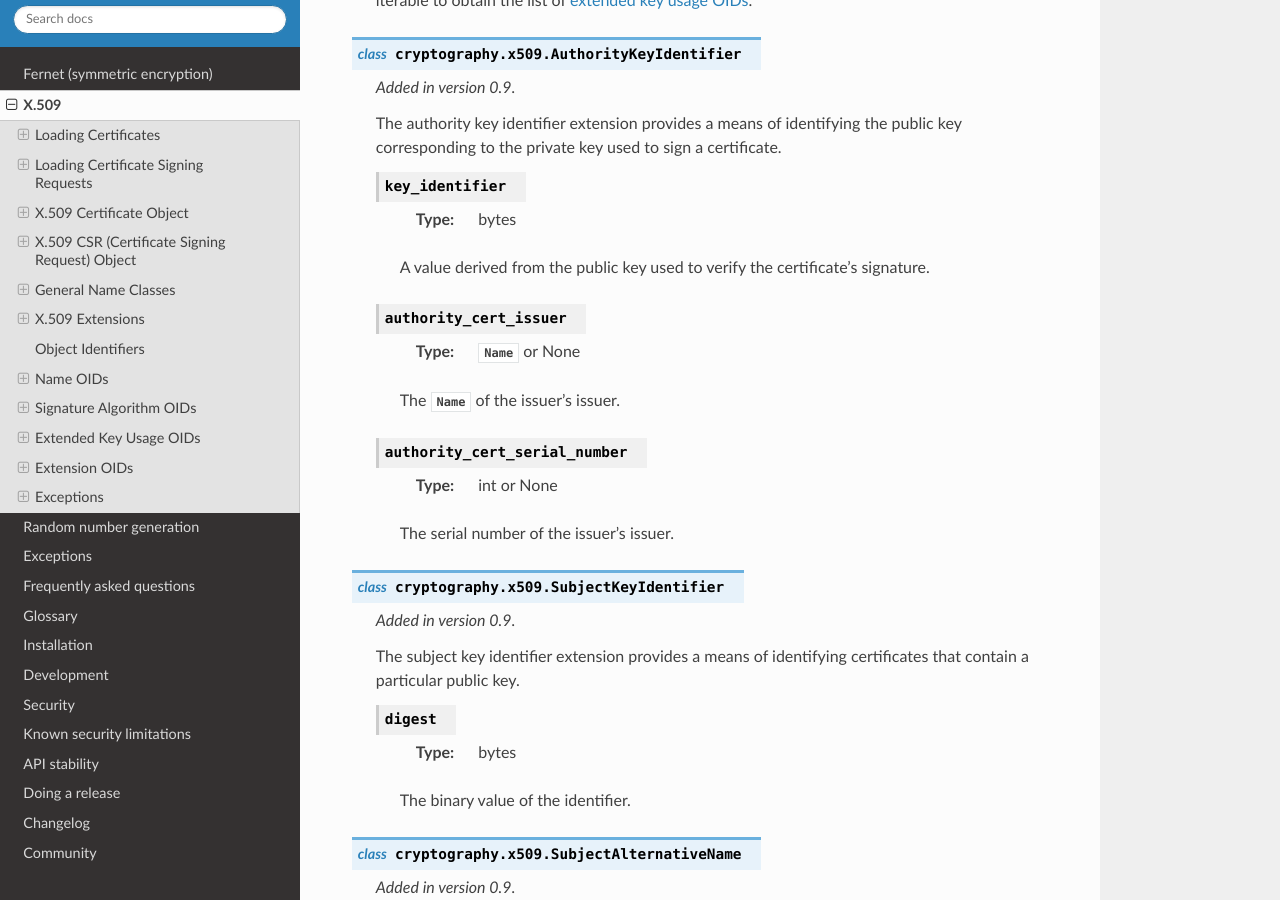
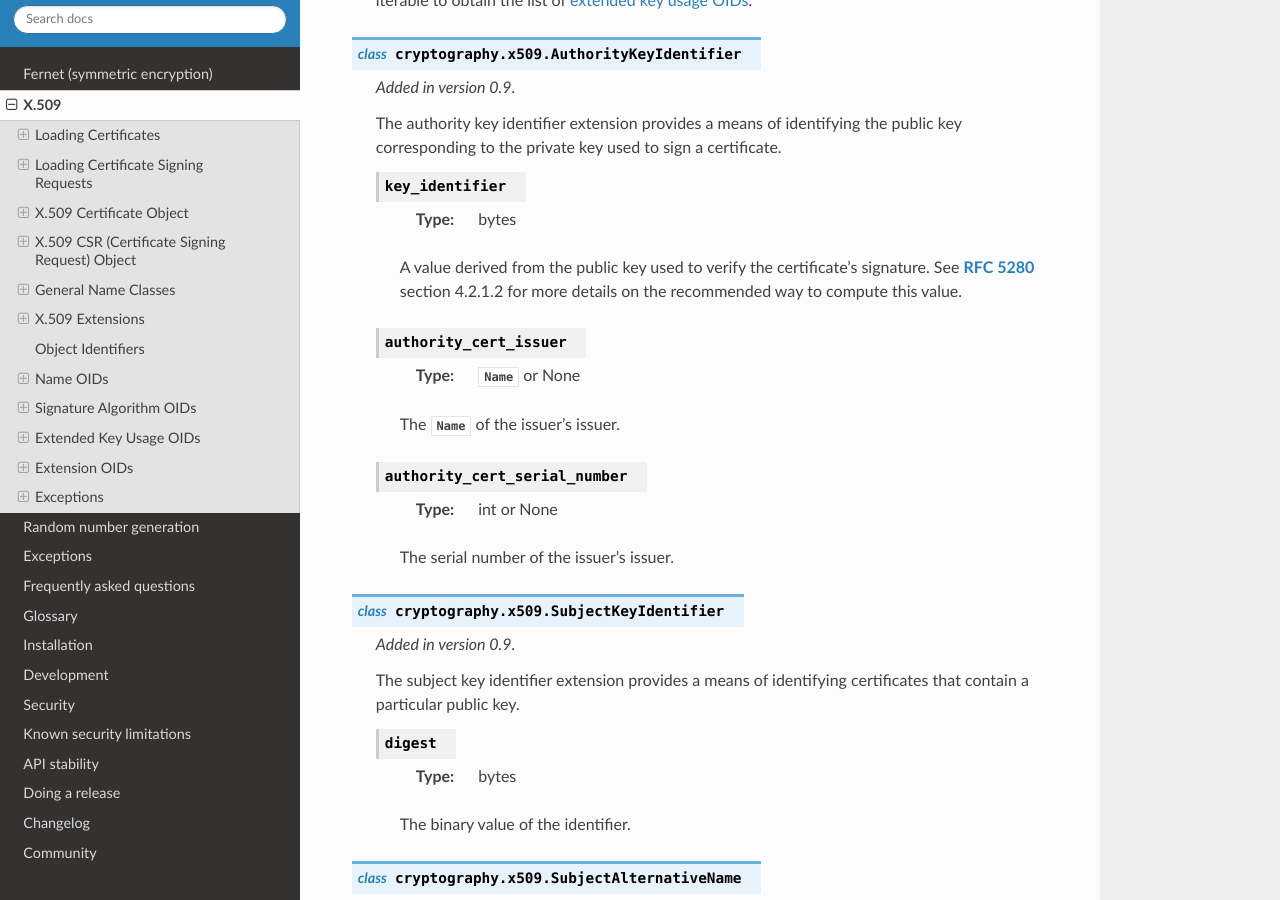
Before and after one commit to WebKing0121/cryptography, a Sphinx documentation site: the page built from docs/x509.rst, in a window 1280 px wide and 900 px high, scrolled down 11040 px. Built offline with Sphinx 7.4.7 and the Read the Docs theme 2.0.0, drawn with Linux system fonts in a browser that asks for light colours; pages that are not in the unit, such as notebooks, are missing from menus.

Commit message:
add more words

```diff
--- a/docs/x509.rst
+++ b/docs/x509.rst
@@ -664,7 +664,8 @@ X.509 Extensions
         :type: bytes
 
         A value derived from the public key used to verify the certificate's
-        signature.
+        signature. See :rfc:`5280` section 4.2.1.2 for more details on the
+        recommended way to compute this value.
 
     .. attribute:: authority_cert_issuer
 
```
